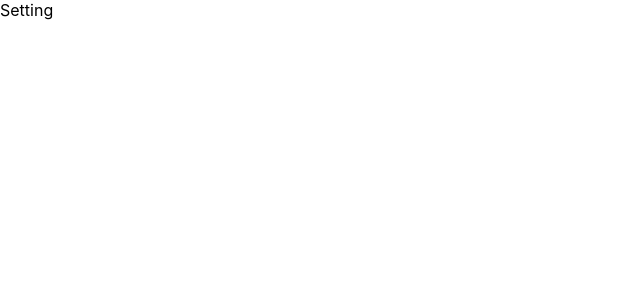
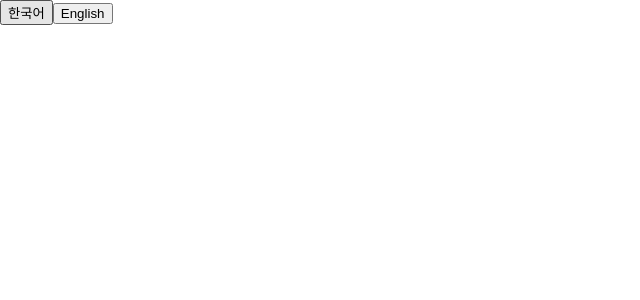
Before and after one commit to nara9709/stafull_front, a React (Create React App) app: page /setting in a window 1280 px wide. Shown: the top 300 px of the page, without its empty margins (0-640 px from the left). Built offline with nearby package versions, Linux system fonts and the light colour scheme.

Commit message:
i18n & recoil

```diff
--- a/package.json
+++ b/package.json
@@ -6,10 +6,13 @@
     "@testing-library/jest-dom": "^5.17.0",
     "@testing-library/react": "^13.4.0",
     "@testing-library/user-event": "^13.5.0",
+    "i18next": "^23.12.2",
     "react": "^18.3.1",
     "react-dom": "^18.3.1",
+    "react-i18next": "^15.0.0",
     "react-router-dom": "^6.25.1",
     "react-scripts": "5.0.1",
+    "recoil": "^0.7.7",
     "web-vitals": "^2.1.4"
   },
   "scripts": {
--- a/src/Calendar.jsx
+++ b/src/Calendar.jsx
@@ -1,5 +1,14 @@
 import React from "react";
+import { useTranslation } from "react-i18next";
 
-const Calendar = (props) => <div>Calendar</div>;
+const Calendar = (props) => {
+  const { t } = useTranslation();
+
+  return (
+    <div>
+      <h1>{t("calendar")}</h1>
+    </div>
+  );
+};
 
 export default Calendar;
--- a/src/Setting.jsx
+++ b/src/Setting.jsx
@@ -1,5 +1,19 @@
 import React from "react";
+import { useTranslation } from "react-i18next";
 
-const Setting = (props) => <div>Setting</div>;
+const Setting = (props) => {
+  const { i18n } = useTranslation();
+
+  const changeLanguage = (lng) => {
+    i18n.changeLanguage(lng);
+  };
+
+  return (
+    <div>
+      <button onClick={() => changeLanguage("kr")}>한국어</button>
+      <button onClick={() => changeLanguage("en")}>English</button>
+    </div>
+  );
+};
 
 export default Setting;
--- a/src/index.js
+++ b/src/index.js
@@ -4,6 +4,7 @@ import "./index.css";
 import App from "./App";
 import { RouterProvider } from "react-router-dom";
 import pagesData from "./pages/pagesData";
+import "./utils/i18n";
 
 const root = ReactDOM.createRoot(document.getElementById("root"));
 root.render(
--- /dev/null
+++ b/src/utils/i18n.js
@@ -0,0 +1,15 @@
+import i18n from "i18next";
+import { initReactI18next } from "react-i18next";
+import resources from "./lang";
+
+i18n
+  .use(initReactI18next) // passes i18n down to react-i18next
+  .init({
+    resources,
+    lng: "en", // language to use
+    interpolation: {
+      escapeValue: false, // react already safes from xss
+    },
+  });
+
+export default i18n;
--- /dev/null
+++ b/src/utils/lang.js
@@ -0,0 +1,15 @@
+// Language pack
+const resources = {
+  en: {
+    translation: {
+      calendar: "calendar",
+    },
+  },
+  kr: {
+    translation: {
+      calendar: "달력",
+    },
+  },
+};
+
+export default resources;
```
Also changed, not shown: 1 other file (tests, documents, lock files or other folders).
